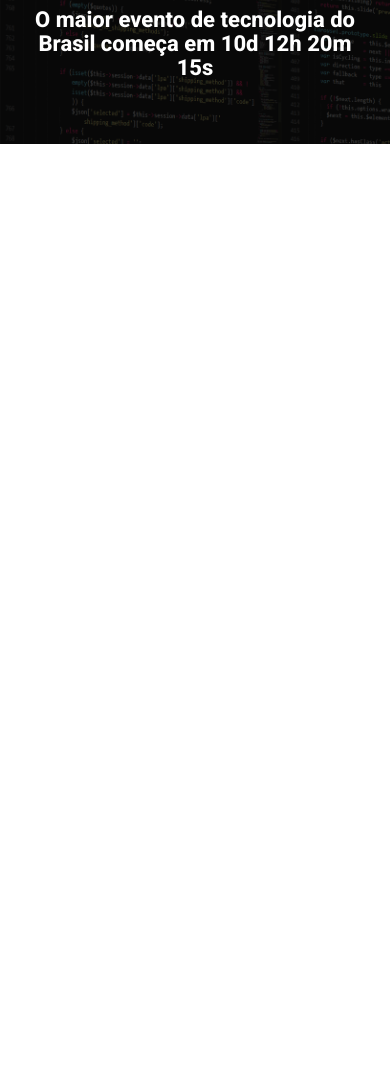
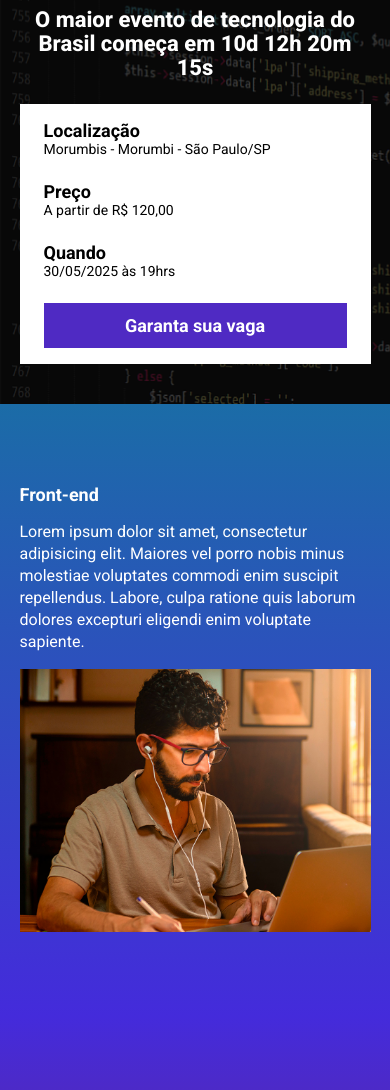
Before and after one commit to VictorRivera27/ebac_tech_talks, a website built with Parcel: page src/index.html in a window 390 px wide. Shown: the part 96-1186 px from the top of the page. Before the commit the page ends 844 px from the top, so only its background shows below. Built offline with nearby package versions, Linux system fonts and the light colour scheme.

Commit message:
add descrição e organização do evento

```diff
--- a/src/index.html
+++ b/src/index.html
@@ -14,8 +14,63 @@
         <div class="container">
             <img class="hero__logo" src="./images/ebac_logo.svg" alt="EBAC">
             <p class="hero__text">O maior evento de tecnologia do Brasil começa em 10d 12h 20m 15s</p>
+            <div class="infos-bar">
+                <ul class="infos-bar__infos">
+                    <li class="infos-bar__infos__item">
+                        <b>Localização</b>
+                        Morumbis - Morumbi - São Paulo/SP
+                    </li>
+                    <li class="infos-bar__infos__item">
+                        <b>Preço</b>
+                        A partir de R$ 120,00
+                    </li>
+                    <li class="infos-bar__infos__item">
+                        <b>Quando</b>
+                        30/05/2025 às 19hrs
+                    </li>
+                </ul>
+                <a class="button button--primary" href="">
+                    Garanta sua vaga
+                </a>
+            </div>
         </div>
     </header>
+    <section class="event event--frontend">
+        <div class="container">
+            <div class="event__details">
+                <h2 class="event__details__title">Front-end</h2>
+                <p class="event__details__description">Lorem ipsum dolor sit amet, consectetur adipisicing elit. Maiores vel porro nobis minus molestiae voluptates commodi enim suscipit repellendus. Labore, culpa ratione quis laborum dolores excepturi eligendi enim voluptate sapiente.</p>
+            </div>
+            <img class="event__image" src="./images/frontend.png" alt="Front-end">
+        </div>
+    </section>
+    <section class="event event--ui-ux">
+        <div class="container">
+            <div class="event__details">
+                <h2 class="event__details__title">UI/UX</h2>
+                <p class="event__details__description">Lorem ipsum dolor sit amet, consectetur adipisicing elit. Maiores vel porro nobis minus molestiae voluptates commodi enim suscipit repellendus. Labore, culpa ratione quis laborum dolores excepturi eligendi enim voluptate sapiente.</p>
+            </div>
+            <img class="event__image" src="./images/frontend.png" alt="Front-end">
+        </div>
+    </section>
+    <section class="event event--data-science">
+        <div class="container">
+            <div class="event__details">
+                <h2 class="event__details__title">Data Science</h2>
+                <p class="event__details__description">Lorem ipsum dolor sit amet, consectetur adipisicing elit. Maiores vel porro nobis minus molestiae voluptates commodi enim suscipit repellendus. Labore, culpa ratione quis laborum dolores excepturi eligendi enim voluptate sapiente.</p>
+            </div>
+            <img class="event__image" src="./images/frontend.png" alt="Front-end">
+        </div>
+    </section>
+    <section class="event event--backend">
+        <div class="container">
+            <div class="event__details">
+                <h2 class="event__details__title">Back-end</h2>
+                <p class="event__details__description">Lorem ipsum dolor sit amet, consectetur adipisicing elit. Maiores vel porro nobis minus molestiae voluptates commodi enim suscipit repellendus. Labore, culpa ratione quis laborum dolores excepturi eligendi enim voluptate sapiente.</p>
+            </div>
+            <img class="event__image" src="./images/frontend.png" alt="Front-end">
+        </div>
+    </section>
 
     <script src="./scripts/main.js"></script>
 </body>
--- /dev/null
+++ b/src/styles/_event.scss
@@ -0,0 +1,58 @@
+@use 'variables';
+
+.event {
+    padding: 80px 0;
+
+    &--frontend {
+        background-image: linear-gradient(variables.$blue1, variables.$blue2);
+    }
+
+    &--ui-ux {
+        background-image: linear-gradient(variables.$blue2, variables.$pink);
+    }
+
+    &--data-science {
+        background-image: linear-gradient(variables.$pink, variables.$yellow);
+    }
+
+    &--backend {
+        background-image: linear-gradient(variables.$yellow, variables.$pink);
+    }
+
+    .container {
+        display: flex;
+    }
+
+    &__details {
+        margin-right: 40px;
+
+        &__title {
+            font-size: 18px;
+            font-weight: bold;
+            margin-bottom: 16px;
+        }
+
+        &__description {
+            line-height: 22px;
+        }
+    }
+
+    &__image {
+        max-width: 360px;
+    }
+
+    @media (max-width: 640px) {
+        .container {
+            display: block;
+        }
+
+        &__details {
+            margin-right: 0;
+            margin-bottom: 16px;
+        }
+
+        &__image {
+            width: 100%;
+        }
+    }
+}
--- a/src/styles/_hero.scss
+++ b/src/styles/_hero.scss
@@ -1,3 +1,5 @@
+@use 'variables';
+
 .hero {
     padding-top: 64px;
     padding-bottom: 100px;
@@ -17,7 +19,7 @@
         left: 0;
         width: 100%;
         height: 100%;
-        background-color: #000;
+        background-color: variables.$secondaryTextColor;
         opacity: .7;
     }
 
--- /dev/null
+++ b/src/styles/_variables.scss
@@ -0,0 +1,8 @@
+$textColor: #fff;
+$secondaryTextColor: #000;
+
+$blue1: #1b6ca7;
+$blue2: #442bdb;
+$pink: #89223b;
+$yellow: #9c791d;
+$purple: #4f2ac3;
--- /dev/null
+++ b/src/styles/components/_buttons.scss
@@ -0,0 +1,25 @@
+@use '../variables';
+
+.button {
+    padding: 12px;
+    font-size: 18px;
+    font-weight: bold;
+    text-decoration: none;
+    text-align: center;
+    white-space: nowrap;
+
+    &--primary {
+        color: variables.$textColor;
+        background-color: variables.$purple;
+    }
+
+    @media (max-width: 1024px) {
+        display: flex;
+        align-items: center;
+    }
+
+    @media (max-width: 640px) {
+        display: block;
+        width: 100%;
+    }
+}
--- /dev/null
+++ b/src/styles/components/_infos_bar.scss
@@ -0,0 +1,43 @@
+@use '../variables';
+
+.infos-bar {
+    padding: 16px 24px;
+    background-color: variables.$textColor;
+    display: flex;
+    justify-content: space-between;
+
+
+    &__infos {
+        display: flex;
+        gap: 40px;
+
+        &__item {
+            font-size: 14px;
+            color: variables.$secondaryTextColor;
+
+            b {
+                color: variables.$secondaryTextColor;
+                font-size: 18px;
+                display: block;
+            }
+        }
+    }
+
+    @media (max-width: 1024px) {
+        &__infos {
+            gap: 16px;
+        }
+    }
+
+    @media (max-width: 640px) {
+        display: block;
+
+        &__infos {
+            display: block;
+
+            &__item {
+                margin-bottom: 24px;
+            }
+        }
+    }
+}
--- a/src/styles/main.scss
+++ b/src/styles/main.scss
@@ -1,11 +1,16 @@
 @use 'hero';
+@use 'components/infos_bar';
+@use 'components/buttons';
+@use 'event';
+@use 'variables';
 
 * {
     margin: 0;
     padding: 0;
     box-sizing: border-box;
     font-family: Roboto, sans-serif;
-    color: #fff;
+    color: variables.$textColor;
+    list-style: none;
 }
 
 .container {
```
